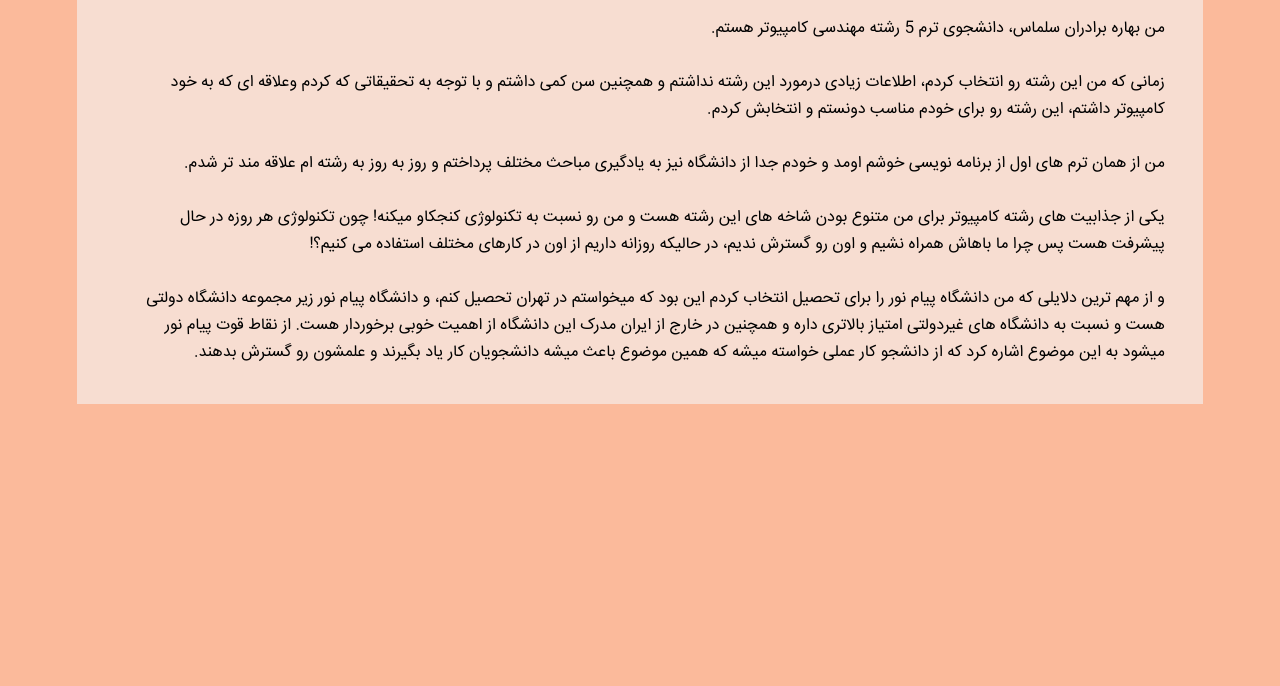
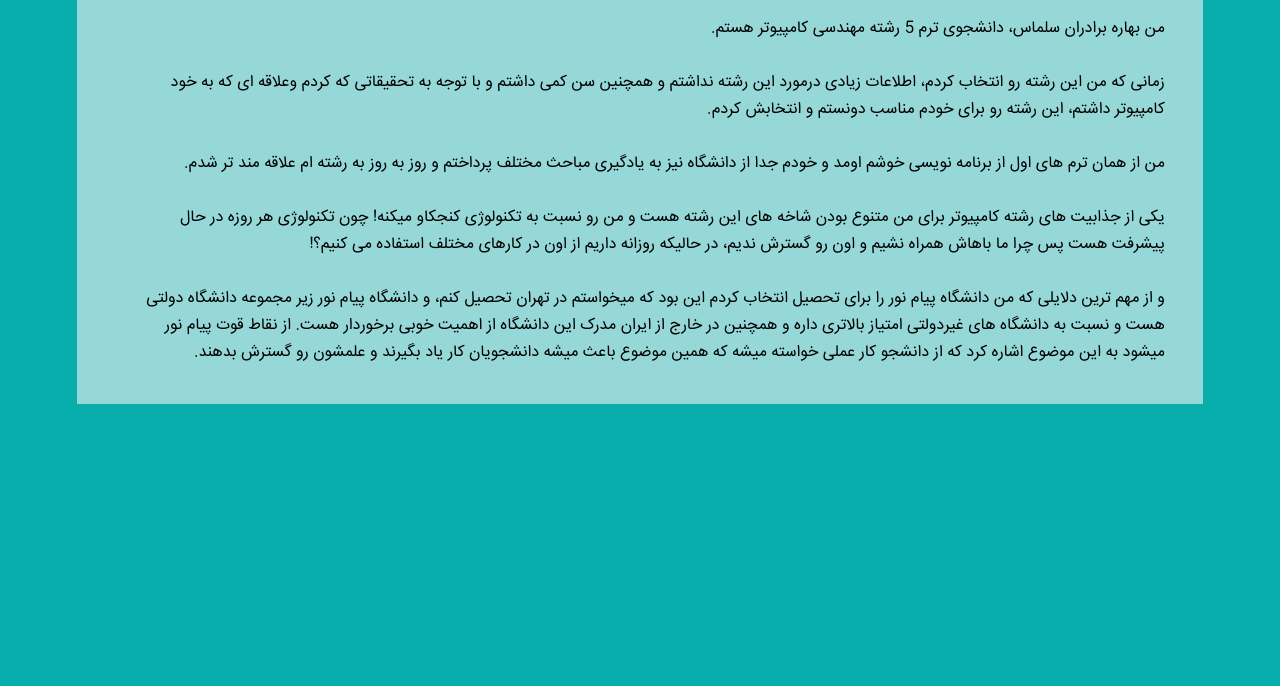
Before and after one commit to BaharbSalmas/SOP, a plain HTML site: page index.html in a window 1280 px wide. Shown: the part 114-800 px from the top of the page. Drawn offline with Linux system fonts and the light colour scheme.

Commit message:
Update style.css

```diff
--- a/style.css
+++ b/style.css
@@ -9,7 +9,7 @@
 body {
     direction: rtl;
     width: 100%;
-    background:#fbba9b;
+    background:#08aeac;
     font-size: medium;
     font-family: 'IRANSansWeb';
     color:#000000;
```
